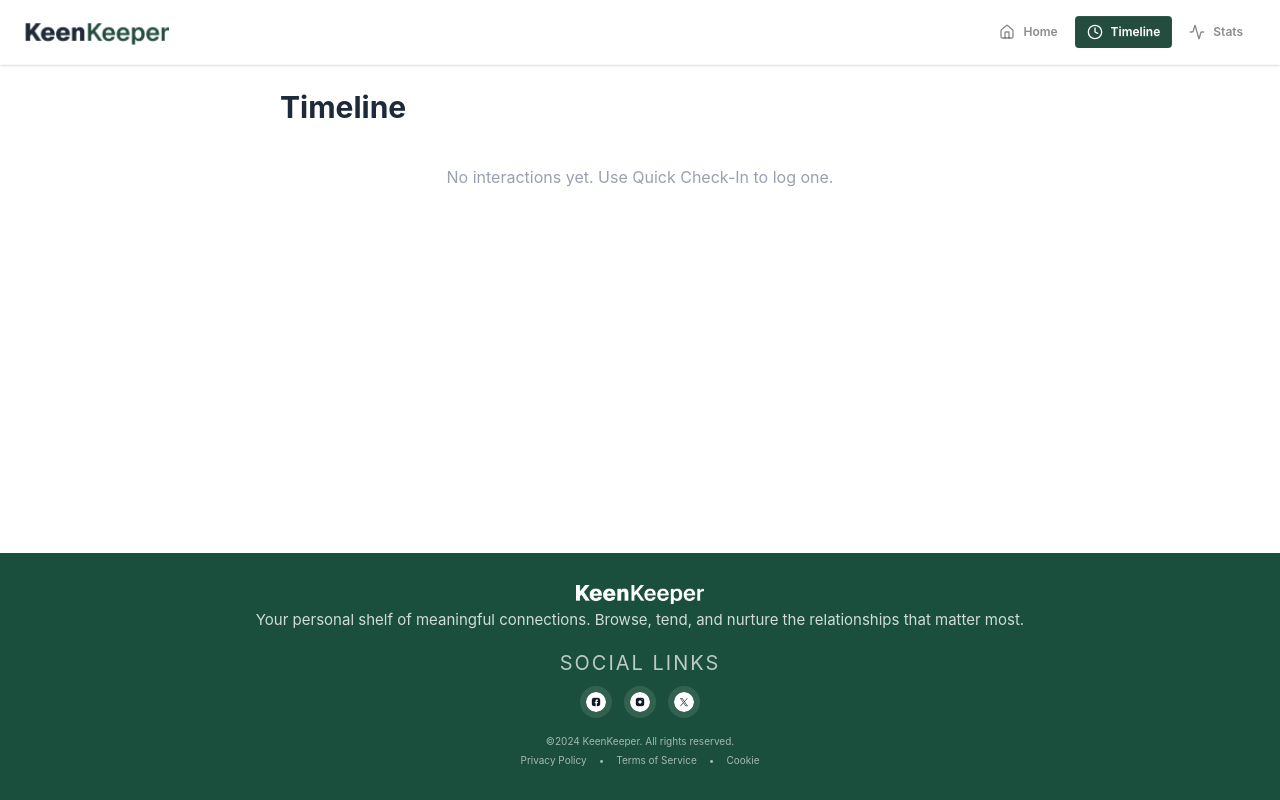
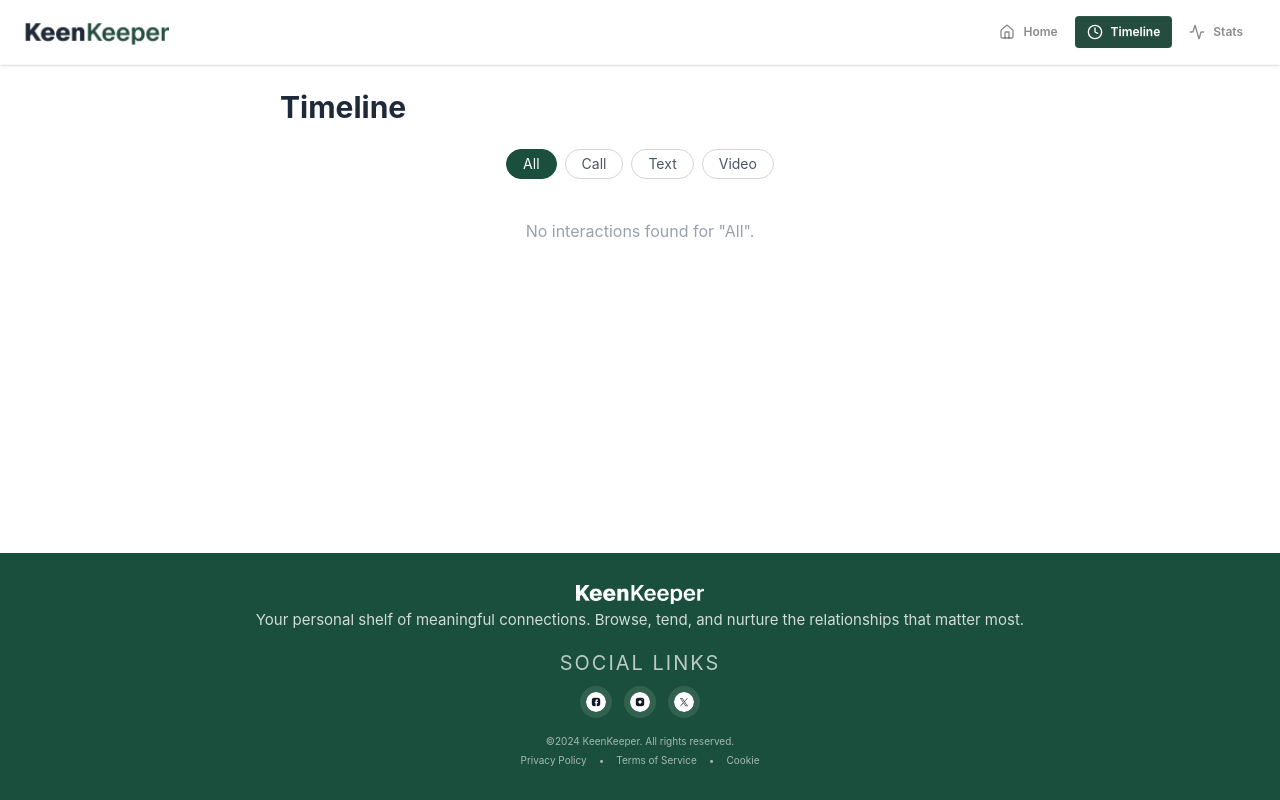
Before and after one commit to arman-185/B-13-Assignment-07, a React (Vite) app: page /timeline in a window 1280 px wide. Built offline with nearby package versions, Linux system fonts and the light colour scheme.

Commit message:
Make FreindsDetails More optimize and Added Toasted Section

```diff
--- a/src/Pages/Timelines/TimeLines.jsx
+++ b/src/Pages/Timelines/TimeLines.jsx
@@ -1,27 +1,57 @@
-import React, { useContext } from 'react';
+import React, { useContext, useState } from 'react'; // 1. Import useState
+import { toast } from 'react-toastify';
 import { TimelineContext } from '../../Context/TimeLineContext';
 import { Phone, MessageSquare, Video } from 'lucide-react';
 
-const getIcon = (type) => {
-    if (type === 'Call') return <div className='w-9 h-9 rounded-full bg-green-100 flex items-center justify-center'><Phone size={16} className='text-green-700' /></div>;
-    if (type === 'Text') return <div className='w-9 h-9 rounded-full bg-gray-100 flex items-center justify-center'><MessageSquare size={16} className='text-gray-500' /></div>;
-    if (type === 'Video') return <div className='w-9 h-9 rounded-full bg-blue-100 flex items-center justify-center'><Video size={16} className='text-blue-500' /></div>;
-};
+const TimeLines = () => {
+    const { timelines } = useContext(TimelineContext);
 
-const TimeLines = () => {
-    const { timelines, setTimelines } = useContext(TimelineContext);
+    const [filter, setFilter] = useState('All');
+
+    const getIcon = (type) => {
+        if (type === 'Call') return <div className='w-9 h-9 rounded-full bg-green-100 flex items-center justify-center'><Phone size={16} className='text-green-700' /></div>;
+        if (type === 'Text') return <div className='w-9 h-9 rounded-full bg-gray-100 flex items-center justify-center'><MessageSquare size={16} className='text-gray-500' /></div>;
+        if (type === 'Video') return <div className='w-9 h-9 rounded-full bg-blue-100 flex items-center justify-center'><Video size={16} className='text-blue-500' /></div>;
+    };
+
+    const filteredTimelines = filter === 'All'
+        ? timelines
+        : timelines.filter(item => item.interactionType === filter);
+
+    const handleFilterClick = (item) => {
+        toast.success(`Viewing ${item.interactionType} details with ${item.name}`);
+    };
 
     return (
         <div className='max-w-3xl mx-auto p-6'>
             <h1 className='text-3xl font-bold text-gray-800 mb-6'>Timeline</h1>
 
-            {timelines.length === 0 && (
-                <p className='text-gray-400 text-center mt-10'>No interactions yet. Use Quick Check-In to log one.</p>
+            <div className="flex gap-2 mb-6 justify-center">
+                {['All', 'Call', 'Text', 'Video'].map((type) => (
+                    <button
+                        key={type}
+                        onClick={() => setFilter(type)}
+                        className={`px-4 py-1 rounded-full text-sm border transition ${filter === type
+                            ? 'bg-[#1B4F3D] text-white border-[#1B4F3D]'
+                            : 'bg-white text-gray-600 border-gray-300 hover:bg-gray-50'
+                            }`}
+                    >
+                        {type}
+                    </button>
+                ))}
+            </div>
+
+            {filteredTimelines.length === 0 && (
+                <p className='text-gray-400 text-center mt-10'>No interactions found for "{filter}".</p>
             )}
 
             <div className='flex flex-col gap-3'>
-                {timelines.map((item, ind) => (
-                    <div key={ind} className='flex items-center justify-between border border-gray-200 rounded-xl px-5 py-4 bg-white hover:shadow-sm transition'>
+                {filteredTimelines.map((item, ind) => (
+                    <div
+                        key={ind}
+                        onClick={() => handleFilterClick(item)}
+                        className='flex items-center justify-between border border-gray-200 rounded-xl px-5 py-4 bg-white hover:shadow-sm transition cursor-pointer'
+                    >
                         <div className='flex items-center gap-4'>
                             {getIcon(item.interactionType)}
                             <div>
--- a/src/layout/RootLayout.jsx
+++ b/src/layout/RootLayout.jsx
@@ -1,5 +1,7 @@
 import React from 'react';
 import { Outlet } from 'react-router';
+import { ToastContainer } from 'react-toastify';
+import 'react-toastify/dist/ReactToastify.css';
 import Navbar from '../Components/shared/Navbar';
 import Footer from '../Components/shared/Footer';
 
@@ -13,6 +15,19 @@ const RootLayout = () => {
             </div>
 
             <Footer />
+
+            <ToastContainer
+                position="top-right"
+                autoClose={3000}
+                hideProgressBar={false}
+                newestOnTop={false}
+                closeOnClick
+                rtl={false}
+                pauseOnFocusLoss
+                draggable
+                pauseOnHover
+                theme="light"
+            />
         </div>
     );
 };
```
